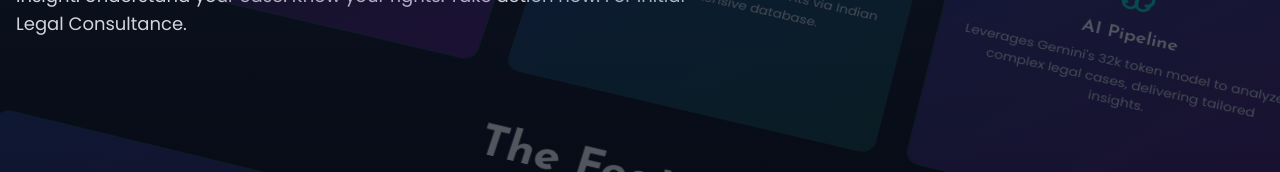
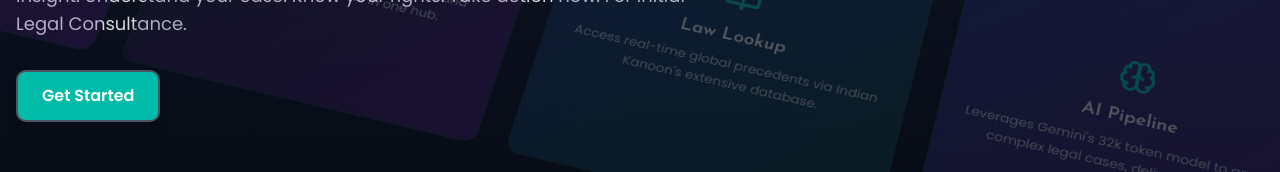
Before and after one commit to Harsh16Bhardwaj/NyayVaad, a Next.js app: page / in a window 1280 px wide. Shown: the part 510-682 px from the top of the page. Built offline with nearby package versions, Linux system fonts and the light colour scheme; no server answers.

Commit message:
"changes cta button hero section and header aftersingup fix

```diff
--- a/package.json
+++ b/package.json
@@ -24,7 +24,7 @@
     "class-variance-authority": "^0.7.1",
     "clsx": "^2.1.1",
     "date-fns": "^4.1.0",
-    "framer-motion": "^12.7.4",
+    "framer-motion": "^10.1.1",
     "gsap": "^3.12.7",
     "jspdf": "^3.0.1",
     "lucide-react": "^0.501.0",
--- a/src/components/header.tsx
+++ b/src/components/header.tsx
@@ -199,7 +199,7 @@ const Navbar = () => {
               whileHover={{ scale: 1.05 }}
               whileTap={{ scale: 0.95 }}
             >
-              <SignInButton mode="modal" afterSignInUrl="/dashboard">
+              <SignInButton mode="modal" aftersigninurl="/dashboard">
                 <button className=" cursor-pointer from-blue-600 to-cyan-500 text-white px-6 py-2 rounded-full font-semibold">
                   Sign In
                 </button>
--- a/src/components/ui/hero-parallax.tsx
+++ b/src/components/ui/hero-parallax.tsx
@@ -1,5 +1,6 @@
 "use client";
 import React from "react";
+import Link from "next/link";
 import {
   motion,
   useScroll,
@@ -175,6 +176,16 @@ export const Header = () => {
         insight. Understand your case. Know your rights. Take action now. For
         Initial Legal Consultance.
       </motion.p>
+      <Link href="/chat">
+      <motion.button
+        variants={fadeIn}
+        initial="hidden"
+        whileInView="visible"
+        transition={{ duration: 0.3, delay: 1, ease: "easeOut" }}
+        className="mt-8 cursor-pointer relative z-40 px-6 py-3 font-semibold bg-teal-500 text-white rounded-lg shadow-lg hover:bg-teal-700 hover:scale-103 border-2 border-gray-600 transition duration-300">
+          Get Started
+        </motion.button>
+          </Link>
     </motion.div>
   );
 };
```
Also changed, not shown: 1 other file (tests, documents, lock files or other folders).
